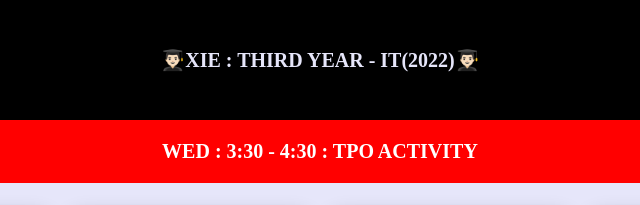
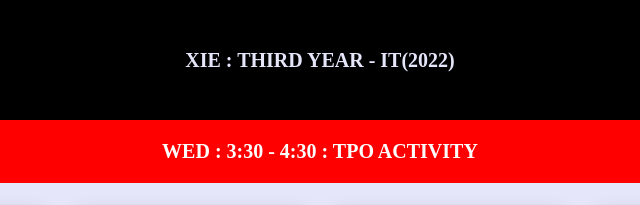
Before and after one commit to anshumxn09/classTT.github.io, a plain HTML site: page index.html in a window 1280 px wide. Shown: the top 205 px of the page, 320-960 px from the left. Drawn offline with Linux system fonts and the light colour scheme; a web font is replaced by a local one.

Commit message:
changes done

```diff
--- a/index.html
+++ b/index.html
@@ -10,7 +10,7 @@
 </head>
 <body>
     <div class="__myTitle">
-        <p>👨🏻‍🎓XIE : THIRD YEAR - IT(2022)👨🏻‍🎓</p>
+        <p>XIE : THIRD YEAR - IT(2022)</p>
     </div>
     <div class="__impNote">
         WED : 3:30 - 4:30 : TPO ACTIVITY
```
